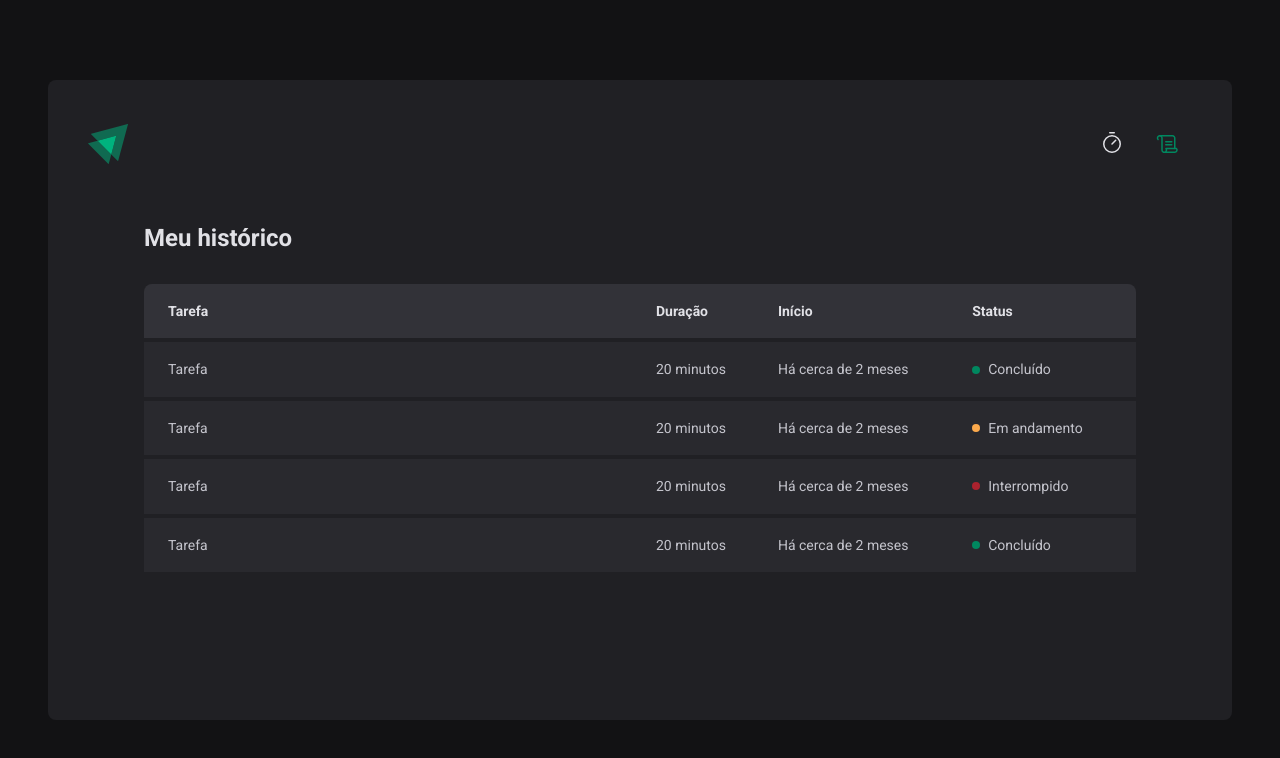
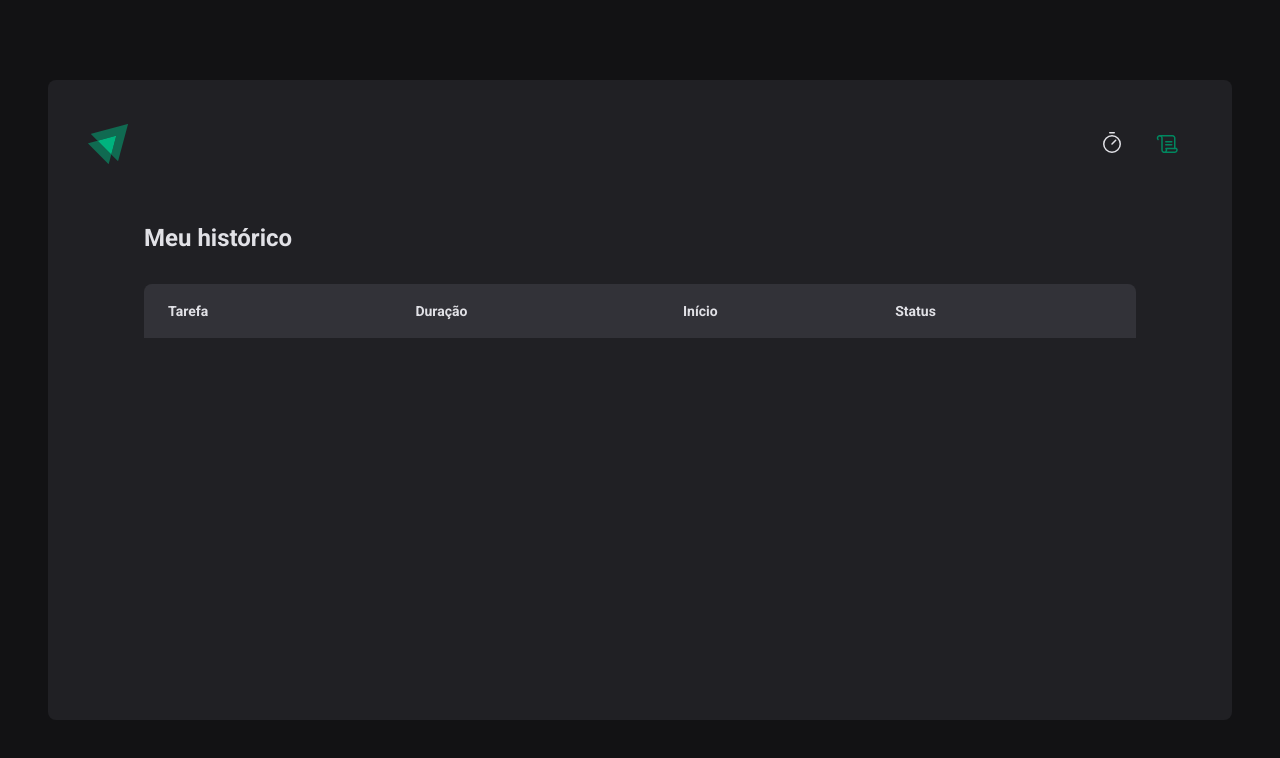
Before and after one commit to GFrasson/ignite-timer, a React (Vite) app: page /history in a window 1280 px wide. Shown: the top 758 px of the page. Built offline with nearby package versions, Linux system fonts and the light colour scheme.

Commit message:
Show cycles history on table

```diff
--- a/src/pages/History/index.tsx
+++ b/src/pages/History/index.tsx
@@ -1,4 +1,6 @@
 import { useContext } from 'react'
+import { formatDistanceToNow } from 'date-fns'
+import ptBR from 'date-fns/locale/pt-BR'
 import { HistoryContainer, HistoryList, Status } from './styles'
 import { CyclesContext } from '../../contexts/CyclesContext'
 
@@ -20,41 +22,35 @@
             </tr>
           </thead>
           <tbody>
-            <tr>
-              <td>Tarefa</td>
-              <td>20 minutos</td>
-              <td>Há cerca de 2 meses</td>
-              <td>
-                <Status statusColor="green">Concluído</Status>
-              </td>
-            </tr>
-
-            <tr>
-              <td>Tarefa</td>
-              <td>20 minutos</td>
-              <td>Há cerca de 2 meses</td>
-              <td>
-                <Status statusColor="yellow">Em andamento</Status>
-              </td>
-            </tr>
-
-            <tr>
-              <td>Tarefa</td>
-              <td>20 minutos</td>
-              <td>Há cerca de 2 meses</td>
-              <td>
-                <Status statusColor="red">Interrompido</Status>
-              </td>
-            </tr>
-
-            <tr>
-              <td>Tarefa</td>
-              <td>20 minutos</td>
-              <td>Há cerca de 2 meses</td>
-              <td>
-                <Status statusColor="green">Concluído</Status>
-              </td>
-            </tr>
+            {
+              cycles.map(cycle => {
+                return (
+                  <tr key={cycle.id}>
+                    <td>{cycle.task}</td>
+                    <td>{cycle.minutesAmount} minutos</td>
+                    <td>
+                      {formatDistanceToNow(cycle.startDate, {
+                        addSuffix: true,
+                        locale: ptBR
+                      })}
+                    </td>
+                    <td>
+                      {
+                        cycle.finishedDate && <Status statusColor="green">Concluído</Status>
+                      }
+                      {
+                        cycle.interruptedDate && <Status statusColor="red">Interrompido</Status>
+                      }
+                      {
+                        (!cycle.finishedDate && !cycle.interruptedDate) && (
+                          <Status statusColor="yellow">Em andamento</Status>
+                        )
+                      }
+                    </td>
+                  </tr>
+                )
+              })
+            }
           </tbody>
         </table>
       </HistoryList>
```
